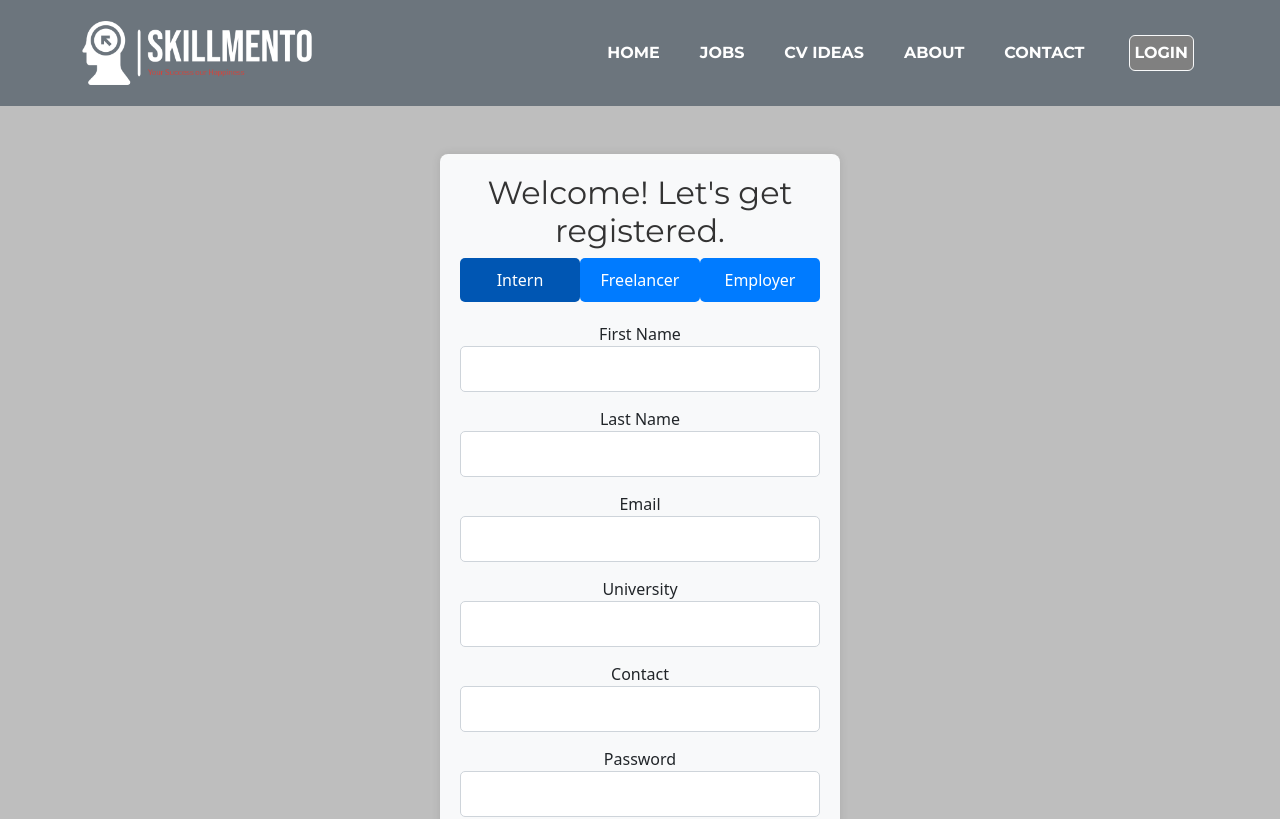
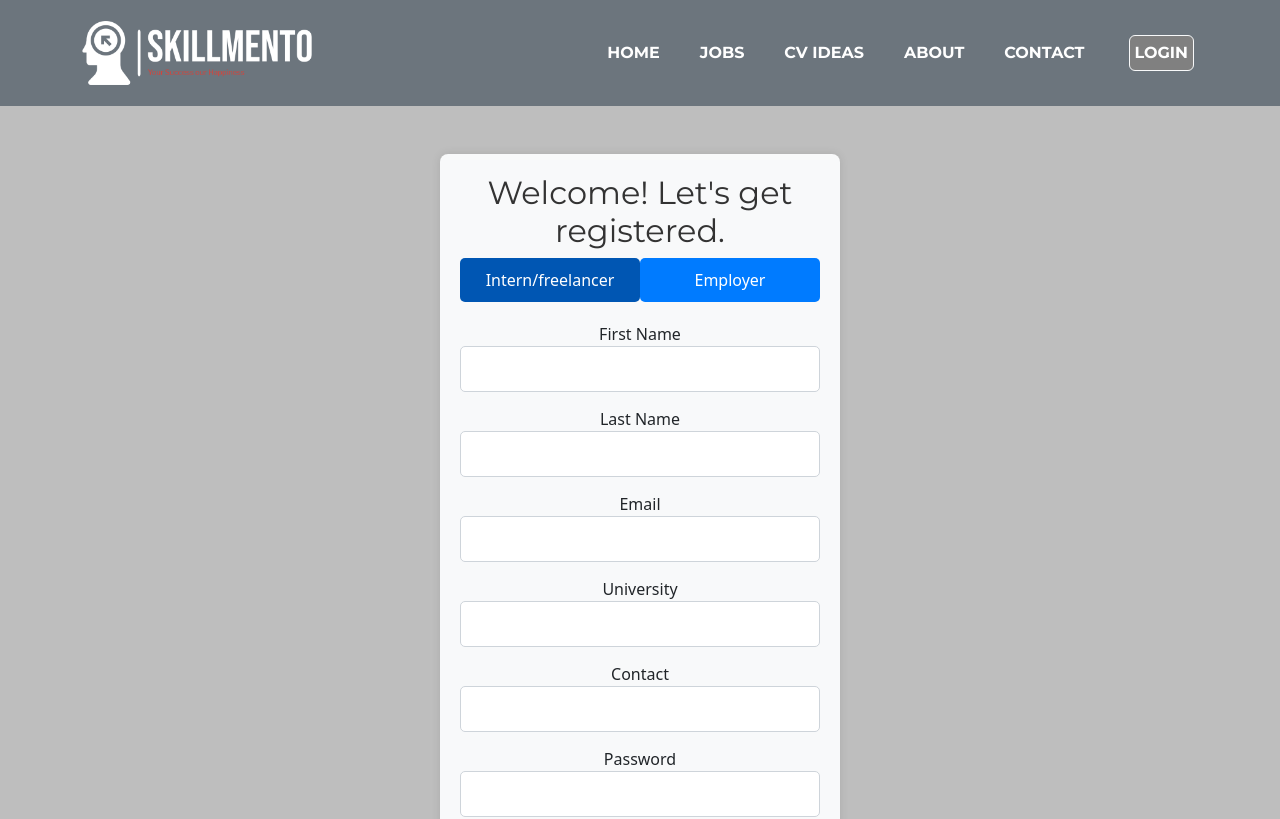
Before and after one commit to Achcha2001/skillmento-frontend, a React (Create React App) app: page /register in a window 1280 px wide. Shown: the top 819 px of the page. Built offline with nearby package versions, Linux system fonts and the light colour scheme.

Commit message:
button update

```diff
--- a/src/components/register.js
+++ b/src/components/register.js
@@ -195,14 +195,14 @@ const Register = () => {
           className={selectedTab === 'interns' ? 'active' : ''}
           onClick={() => handleTabChange('interns')}
         >
-          Intern
+          Intern/freelancer
         </button>
-        <button
+        {/* <button
           className={selectedTab === 'freelancers' ? 'active' : ''}
           onClick={() => handleTabChange('freelancers')}
         >
           Freelancer
-        </button>
+        </button> */}
         <button
           className={selectedTab === 'employers' ? 'active' : ''}
           onClick={() => handleTabChange('employers')}
```
